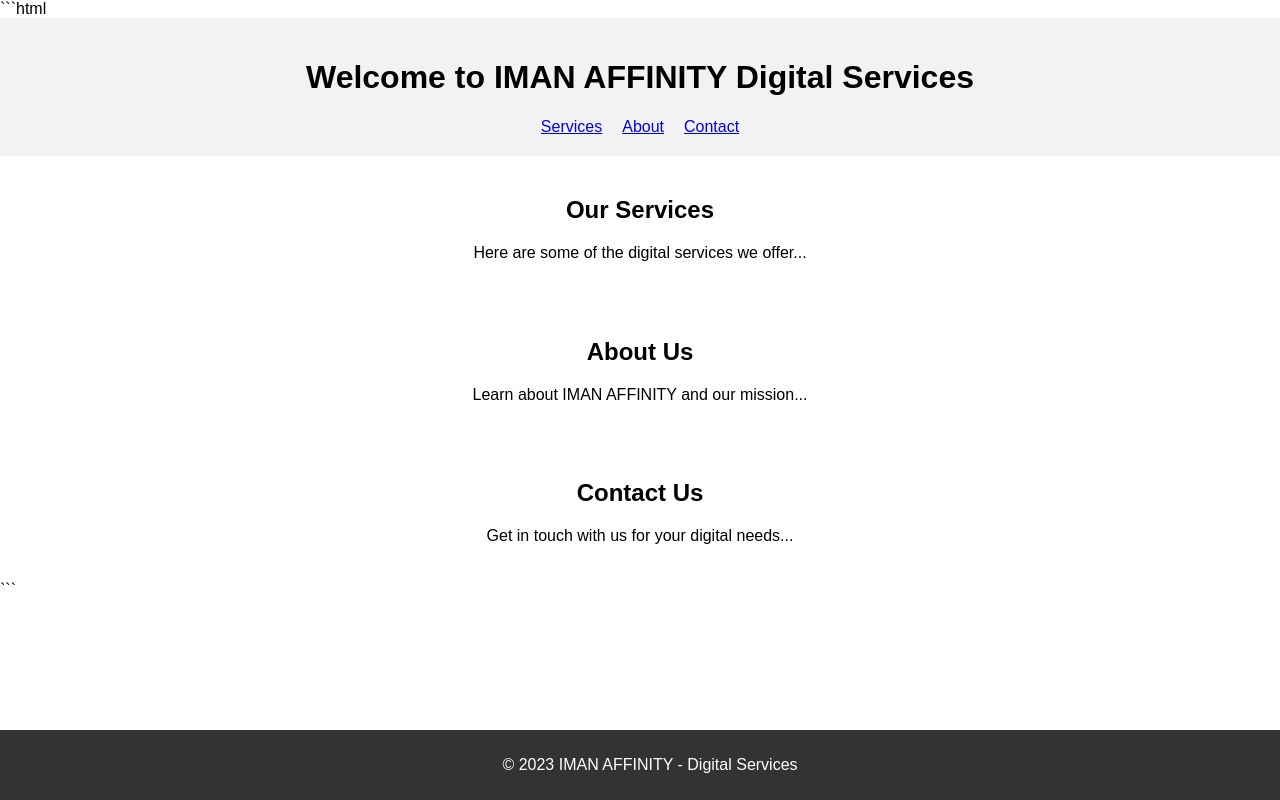
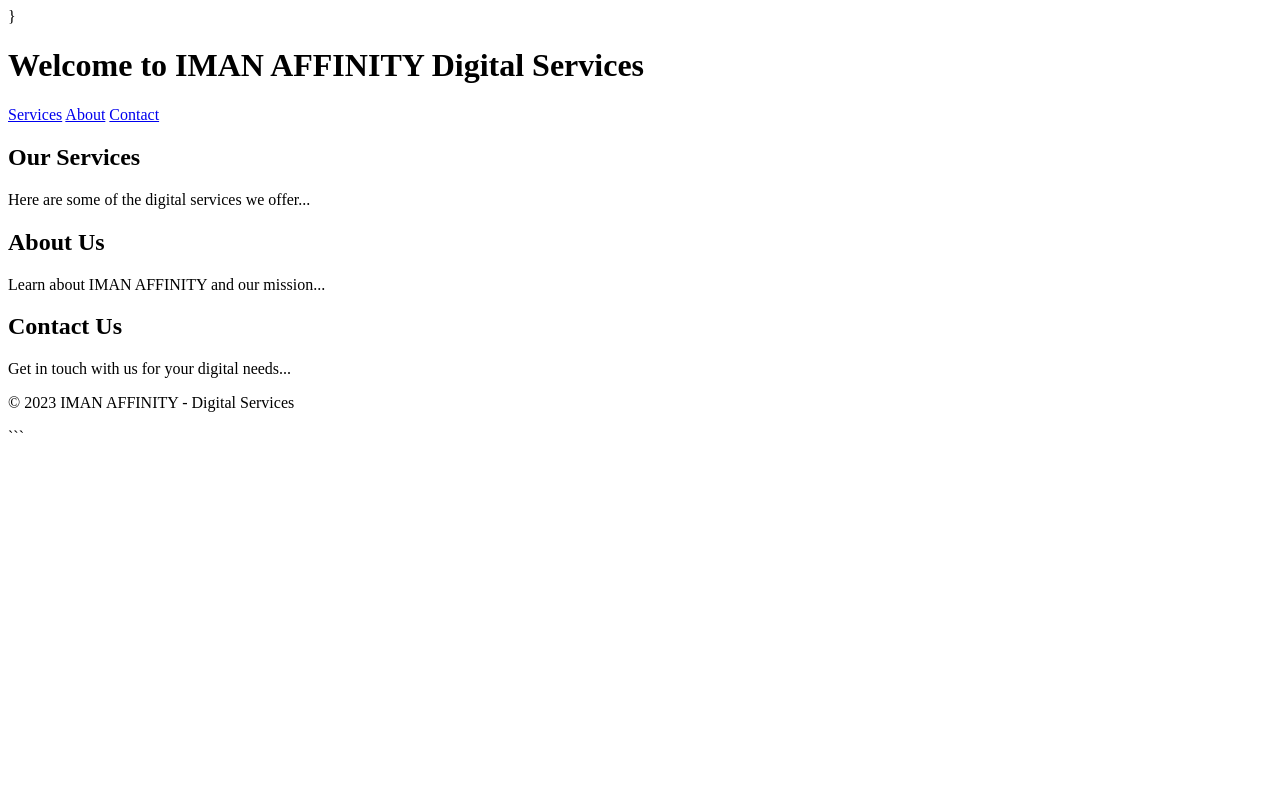
Before and after one commit to luigi-cloid/IMAN-AFFINITY, a plain HTML site: page index.html in a window 1280 px wide. Drawn offline with Linux system fonts and the light colour scheme.

Commit message:
Update index.html

````diff
--- a/index.html
+++ b/index.html
@@ -1,40 +1,4 @@
 
-```html
-<!DOCTYPE html>
-<html lang="en">
-<head>
-  <meta charset="UTF-8">
-  <meta name="viewport" content="width=device-width, initial-scale=1.0">
-  <title>IMAN AFFINITY - Digital Services</title>
-  <style>
-    body {
-      font-family: Arial, sans-serif;
-      margin: 0;
-      padding: 0;
-    }
-    header {
-      background-color: #f2f2f2;
-      padding: 20px;
-      text-align: center;
-    }
-    nav {
-      display: flex;
-      justify-content: center;
-      gap: 20px;
-      margin-top: 10px;
-    }
-    section {
-      padding: 20px;
-      text-align: center;
-    }
-    footer {
-      background-color: #333;
-      color: #fff;
-      padding: 10px;
-      position: absolute;
-      bottom: 0;
-      width: 100%;
-      text-align: center;
     }
   </style>
 </head>
````
